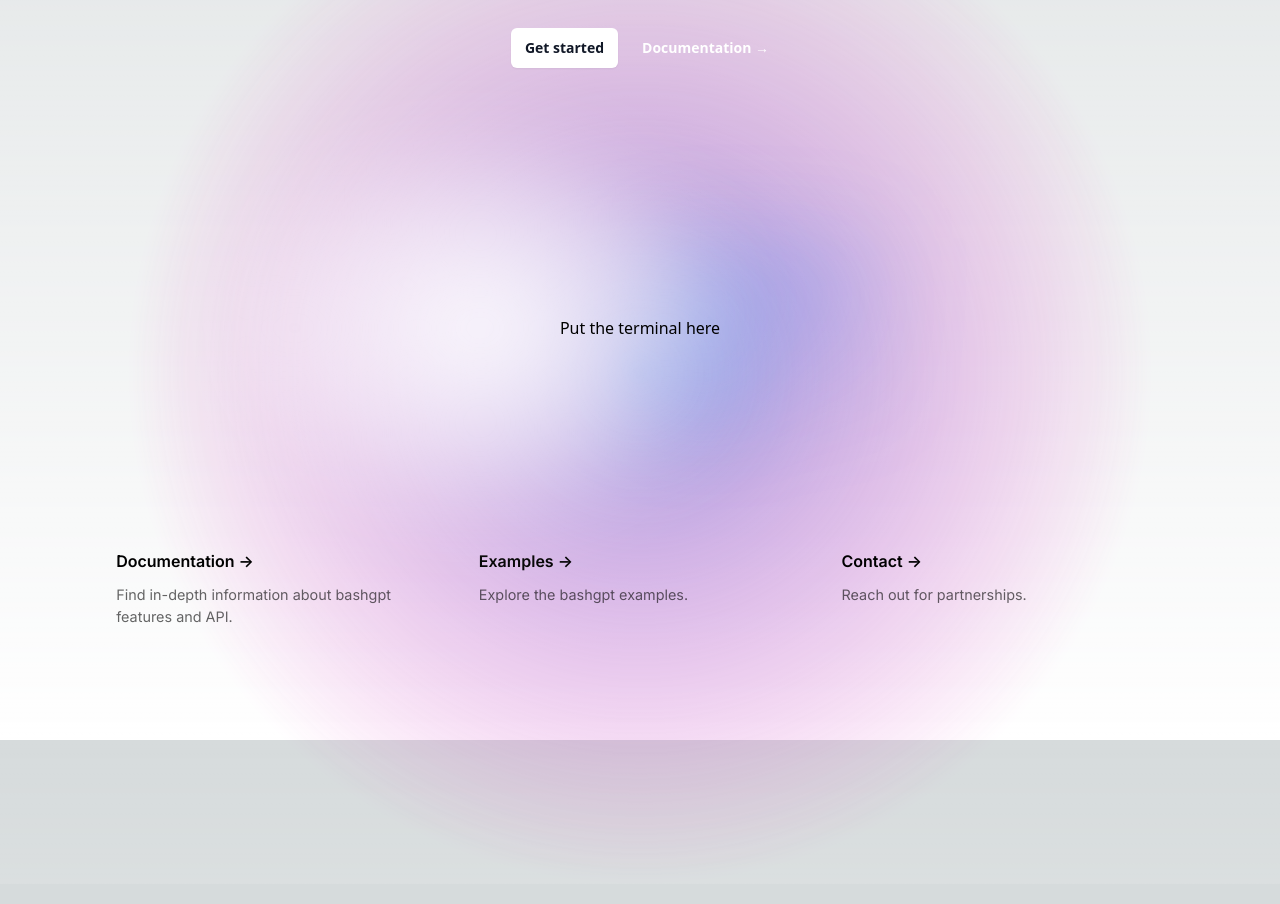
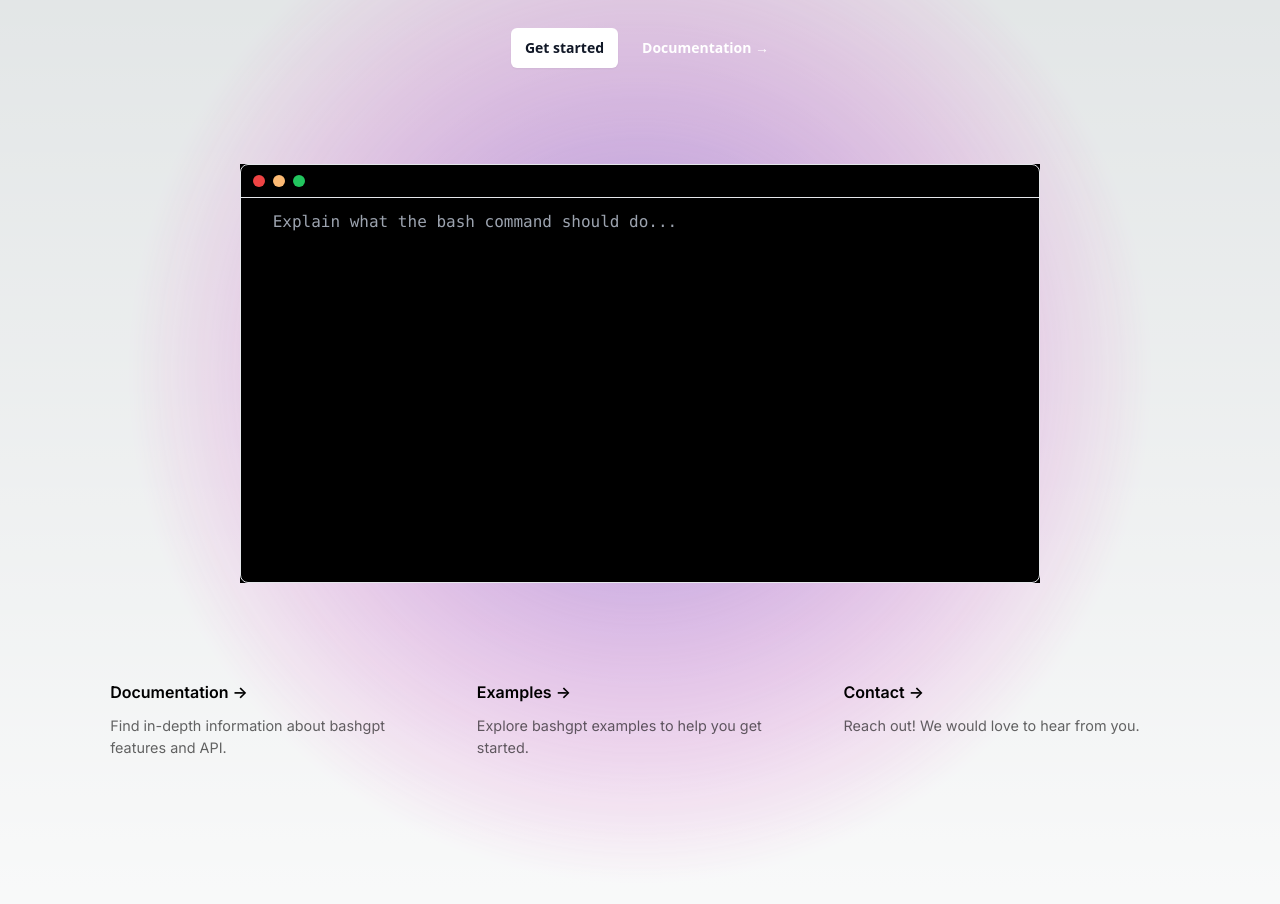
Before and after one commit to jotcodeofficial/bashgpt, a Next.js app: page / in a window 1280 px wide. Shown: the part 540-1444 px from the top of the page. Built offline with nearby package versions, Linux system fonts and the light colour scheme.

Commit message:
Added terminal, header and footer

```diff
--- /dev/null
+++ b/app/components/footer/page.tsx
@@ -0,0 +1,13 @@
+export default function Footer() {
+    return (
+        <footer>
+            <div className="mx-auto max-w-7xl px-6 pb-8 pt-16 sm:pt-24 lg:px-8 lg:pt-32">
+                <div className="mt-16 border-t border-white/10 pt-8 sm:mt-20 lg:mt-24">
+                    <p className="text-xs leading-5 text-white">
+                        &copy; 2023 BashGPT
+                    </p>
+                </div>
+            </div>
+        </footer>
+    );
+}
--- /dev/null
+++ b/app/components/terminal/page.tsx
@@ -0,0 +1,38 @@
+"use client";
+import { useState } from "react";
+
+export default function Terminal() {
+    const [command, setCommandValue] = useState("");
+
+    const handleInputChange = (event: { target: { value: any } }) => {
+        setCommandValue(event.target.value);
+    };
+
+    return (
+        <div className="flex w-full flex-col items-center justify-center">
+            <div className="relative z-10 m-auto w-full overflow-hidden rounded-lg border border-light/5 font-mono leading-normal subpixel-antialiased shadow-3xl xl:px-0">
+                <div className="relative flex h-6 w-full items-center justify-center space-x-2 border-b border-slate bg-slate p-4">
+                    <div className="group absolute left-3 flex flex-1 space-x-2 justify-self-start">
+                        <div className="h-3 w-3 rounded-full bg-red-500"></div>
+                        <div className="ml-2 h-3 w-3 rounded-full bg-orange-300"></div>
+                        <div className="ml-2 h-3 w-3 rounded-full bg-green-500"></div>
+                    </div>
+                </div>
+                <div className="flex h-96 flex-col space-y-2 overflow-y-auto bg-zinc p-3 pb-16 font-mono text-base text-light ">
+                    <div className="flex flex-row items-center ">
+                        <div className="text-gray">&gt;</div>
+                        <form action="submit" className="w-full">
+                            <input
+                                className="w-full bg-transparent pl-2.5 focus:outline-none focus:ring-0 focus:ring-offset-0"
+                                placeholder="Explain what the bash command should do..."
+                                value={command}
+                                onChange={handleInputChange}
+                            />
+                        </form>
+                    </div>
+                </div>
+            </div>
+            <div className="absolute bottom-0 left-0 right-0 top-0 h-full w-full bg-terminal-pattern opacity-20 blur-3xl"></div>
+        </div>
+    );
+}
--- a/app/page.tsx
+++ b/app/page.tsx
@@ -1,6 +1,9 @@
 import { Inter } from "next/font/google";
 import styles from "./page.module.css";
 import Header from "./components/header/page";
+import Console from "./components/terminal/page";
+import Terminal from "./components/terminal/page";
+import Footer from "./components/footer/page";
 
 const inter = Inter({ subsets: ["latin"] });
 
@@ -44,14 +47,13 @@
                     </div>
                 </>
 
-                <div className={styles.center}>
-                    <div className="relative isolate overflow-hidden ">
-                        <div className="py-24 px-6 sm:px-6 sm:py-32 lg:px-8">
-                            Put the terminal here
-                        </div>
+                <div className="w-screen px-10 sm:px-20 md:px-40 xl:px-60 xxl:px-80 pt-10">
+                    <div className="relative isolate overflow-hidden bg-black ">
+                        <Terminal />
                     </div>
                 </div>
 
+                <div className="pt-20 ">
                     <div className={styles.grid}>
                         <a
                             href="/docs"
@@ -63,8 +65,8 @@
                                 Documentation <span>-&gt;</span>
                             </h2>
                             <p className={inter.className}>
-                            Find in-depth information about bashgpt features and
-                            API.
+                                Find in-depth information about bashgpt features
+                                and API.
                             </p>
                         </a>
 
@@ -78,7 +80,8 @@
                                 Examples <span>-&gt;</span>
                             </h2>
                             <p className={inter.className}>
-                            Explore the bashgpt examples.
+                                Explore bashgpt examples to help you get
+                                started.
                             </p>
                         </a>
 
@@ -92,9 +95,10 @@
                                 Contact <span>-&gt;</span>
                             </h2>
                             <p className={inter.className}>
-                            Reach out for partnerships.
+                                Reach out! We would love to hear from you.
                             </p>
                         </a>
+                    </div>
                 </div>
                 <svg
                     viewBox="0 0 1024 1024"
@@ -116,6 +120,7 @@
                     </defs>
                 </svg>
             </main>
+            <Footer />
         </>
     );
 }
--- a/package.json
+++ b/package.json
@@ -14,6 +14,7 @@
     "@types/react-dom": "18.0.11",
     "eslint": "8.36.0",
     "eslint-config-next": "13.2.4",
+    "i": "^0.3.7",
     "next": "13.2.4",
     "react": "18.2.0",
     "react-dom": "18.2.0",
```
Also changed, not shown: 1 other file (tests, documents, lock files or other folders). Lines whose indentation alone changed are shown as unchanged.
